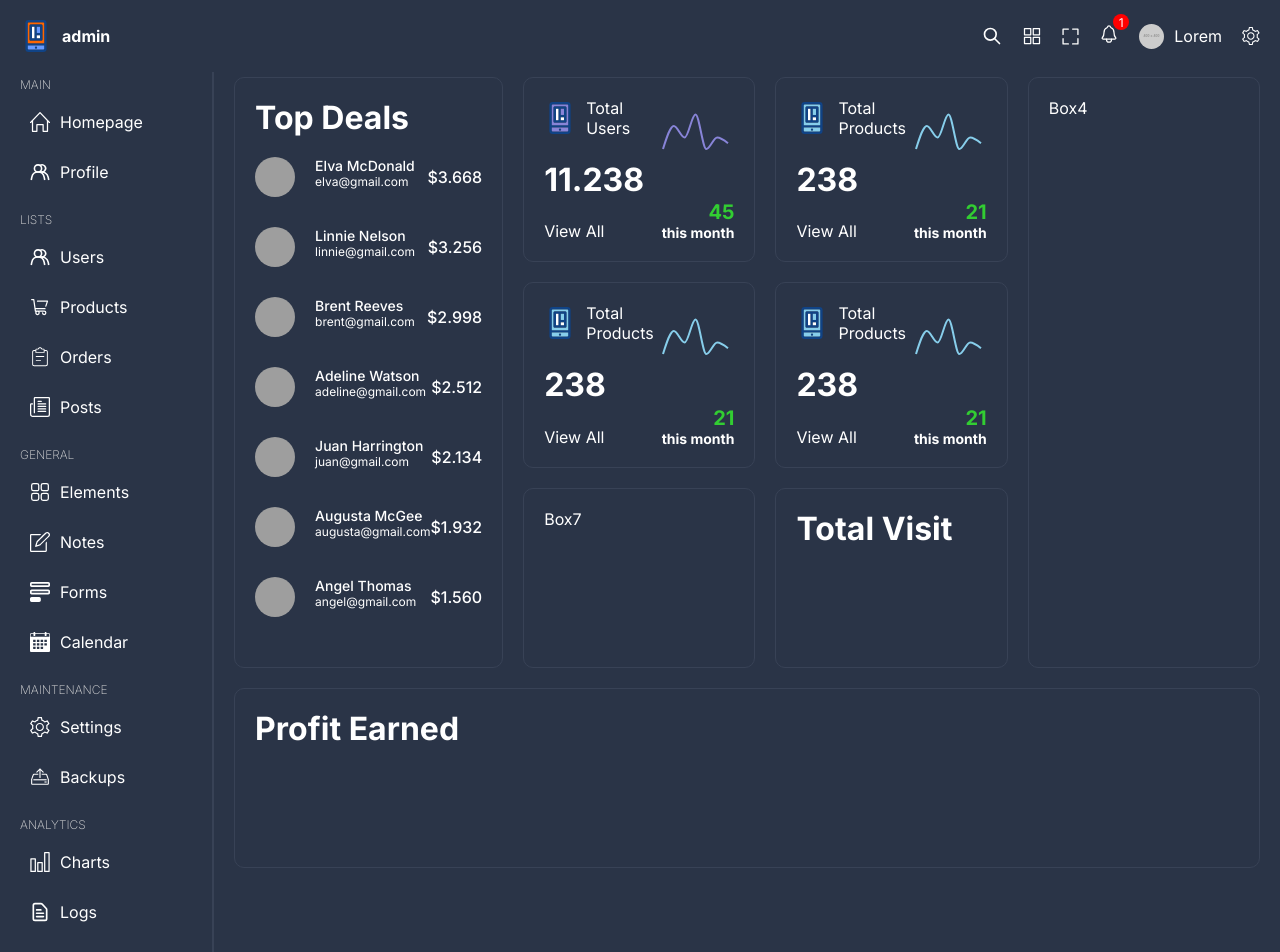
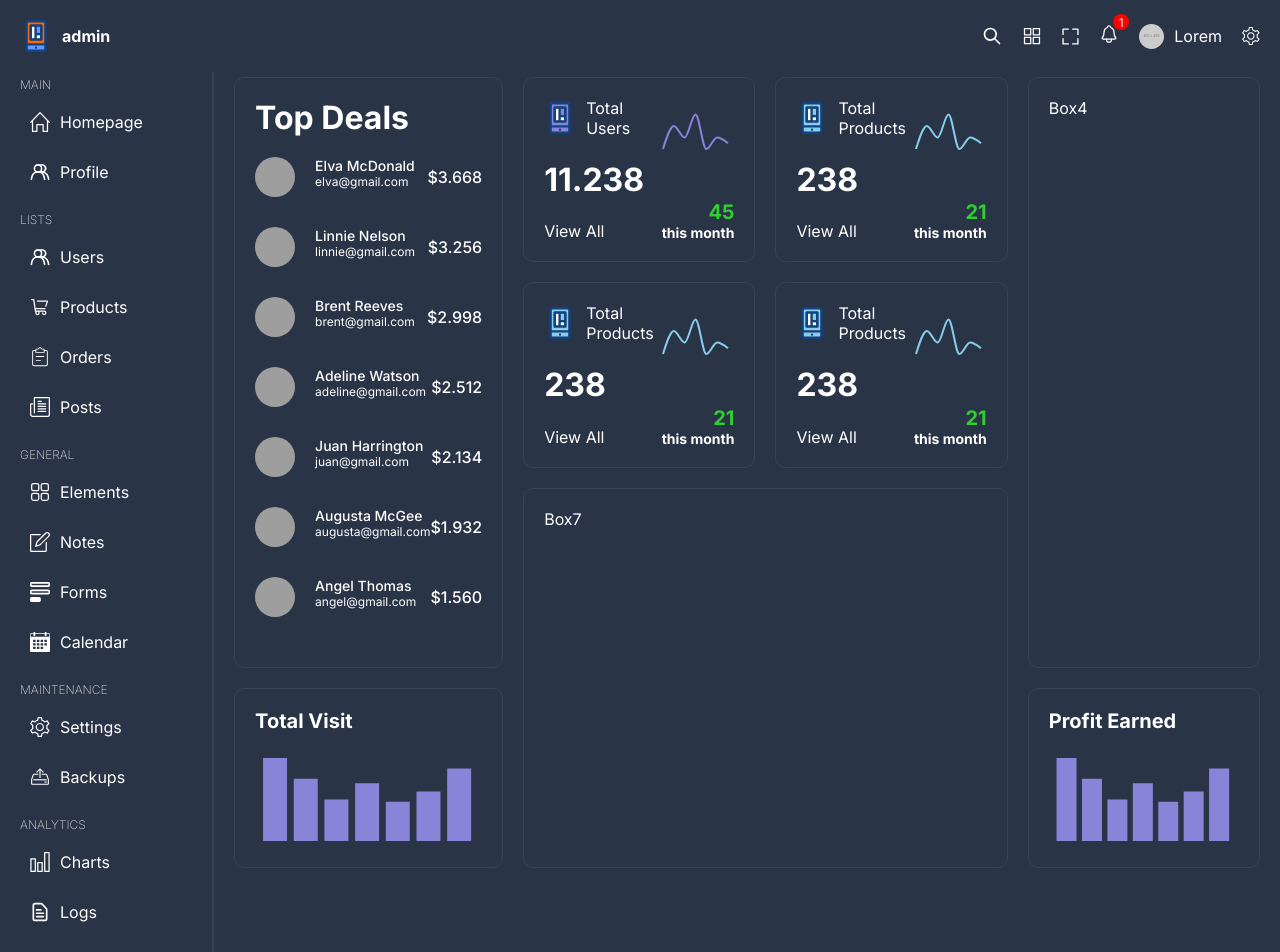
Before and after one commit to wendtl/react-admin-practice, a React (Vite) app: page / in a window 1280 px wide. Shown: the top 952 px of the page. Built offline with nearby package versions, Linux system fonts and the light colour scheme; grey boxes are pictures that could not be loaded.

Commit message:
fix barchart and box formatting

```diff
--- a/src/components/barChartbox/barChartbox.tsx
+++ b/src/components/barChartbox/barChartbox.tsx
@@ -11,12 +11,16 @@ type BarChartboxProps = {
 
 const BarChartbox = ( props: BarChartboxProps ) => {
     return (
-        <div>
+        <div className="barChartbox">
             <h1>{props.title}</h1>
-            <div>
-                <ResponsiveContainer width="99%" height="100%">
+            <div className="chart">
+                <ResponsiveContainer width="99%" height="99%">
                     <BarChart data={props.chartData}>
-                        <Tooltip labelStyle={{ display: 'none' }} contentStyle={{ backgroundColor: '#2a3447', borderRadius: '5px' }} />
+                        <Tooltip
+                            labelStyle={{ display: 'none' }}
+                            contentStyle={{ borderRadius: '5px' }}
+                            cursor={{ fill: 'none' }}
+                        />
                         <Bar dataKey={props.dataKey} fill="#8884d8" />
                     </BarChart>
                 </ResponsiveContainer>
--- a/src/components/barChartbox/barchartbox.scss
+++ b/src/components/barChartbox/barchartbox.scss
@@ -1,6 +1,8 @@
 .barChartbox {
     width: 100%;
     height: 100%;
+    flex-direction: column;
+    display: flex;
 
     h1 {
         font-size: 20px;
@@ -8,7 +10,8 @@
     }
 
     .chart {
+        width: 100%;
         height: 100%;
-        background: #000;
+        flex-grow: 1;
     }
 }
--- a/src/pages/home/home.scss
+++ b/src/pages/home/home.scss
@@ -1,4 +1,4 @@
-@import '../../styles/variables.scss';
+@import "../../styles/variables.scss";
 
 .home {
     display: grid;
@@ -6,7 +6,6 @@
 
     grid-template-columns: repeat(4, 1fr);
     grid-auto-rows: minmax(180px, auto);
-
 
     .box {
         padding: 20px;
@@ -24,8 +23,8 @@
         grid-row: span 3;
     }
 
-    .box9 {
-        grid-column: span 4;
-        grid-row: span 1;
+    .box7 {
+        grid-column: span 2;
+        grid-row: span 2;
     }
 }
```
